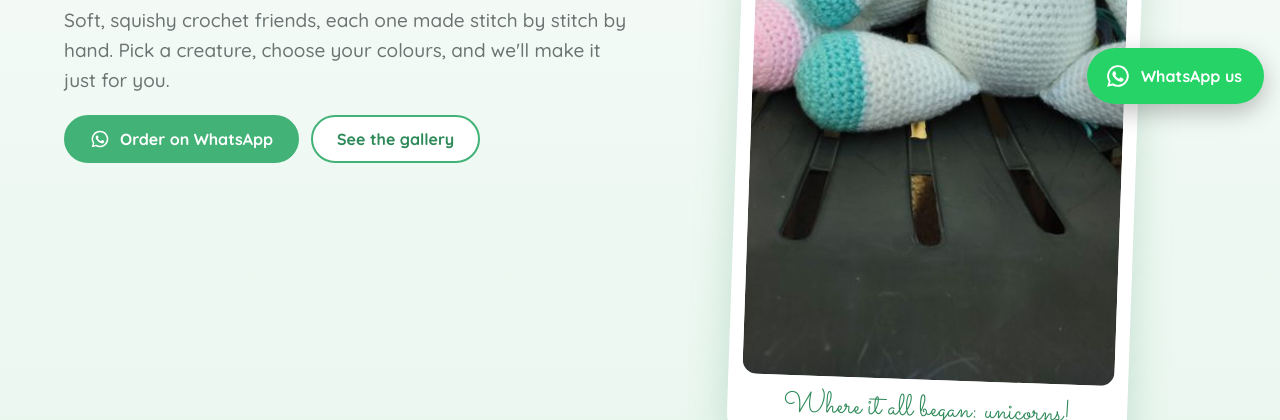
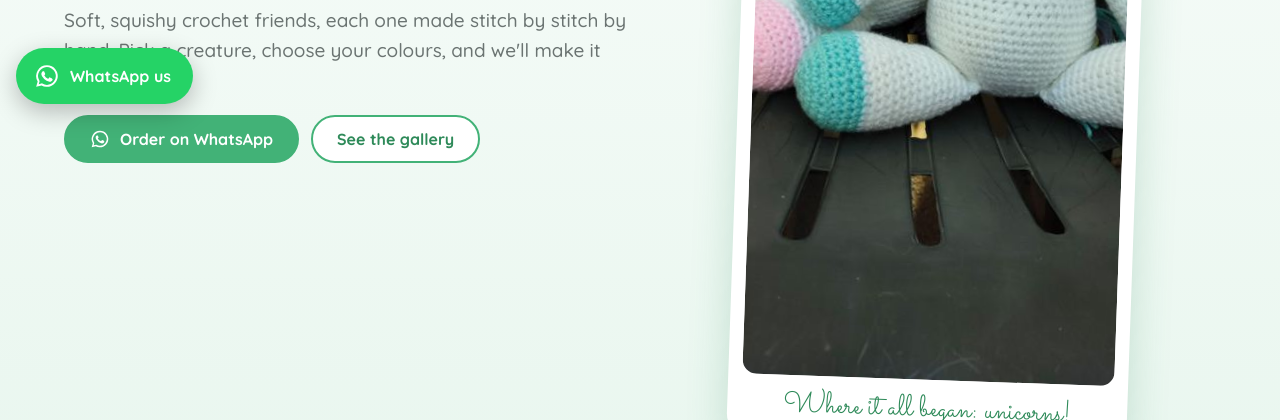
Before and after one commit to cuddlecreatures/cuddlecreatures, a plain HTML site: page index.html in a window 1280 px wide. Shown: the part 680-1100 px from the top of the page. Drawn offline with Linux system fonts and the light colour scheme.

Commit message:
Move WhatsApp button to bottom-left

```diff
--- a/index.html
+++ b/index.html
@@ -102,7 +102,7 @@ nav ul a:hover{color:var(--g)}
 .contact svg{width:24px;height:24px;flex:none}
 .contact small{display:block;font-weight:500;opacity:.85;font-size:14px}
 
-.fab{position:fixed;right:max(16px,env(safe-area-inset-right));bottom:max(16px,env(safe-area-inset-bottom));z-index:15;display:flex;align-items:center;gap:10px;height:56px;padding:0 22px 0 18px;border-radius:999px;background:#25d366;color:#fff;font:700 16px Quicksand,sans-serif;text-decoration:none;box-shadow:0 8px 24px rgba(0,0,0,.25);transition:transform .15s}
+.fab{position:fixed;left:max(16px,env(safe-area-inset-left));bottom:max(16px,env(safe-area-inset-bottom));z-index:15;display:flex;align-items:center;gap:10px;height:56px;padding:0 22px 0 18px;border-radius:999px;background:#25d366;color:#fff;font:700 16px Quicksand,sans-serif;text-decoration:none;box-shadow:0 8px 24px rgba(0,0,0,.25);transition:transform .15s}
 .fab:hover{transform:translateY(-2px)}
 .fab:focus-visible{outline:3px solid #1d6b43;outline-offset:3px}
 .fab svg{width:26px;height:26px;flex:none}
```
